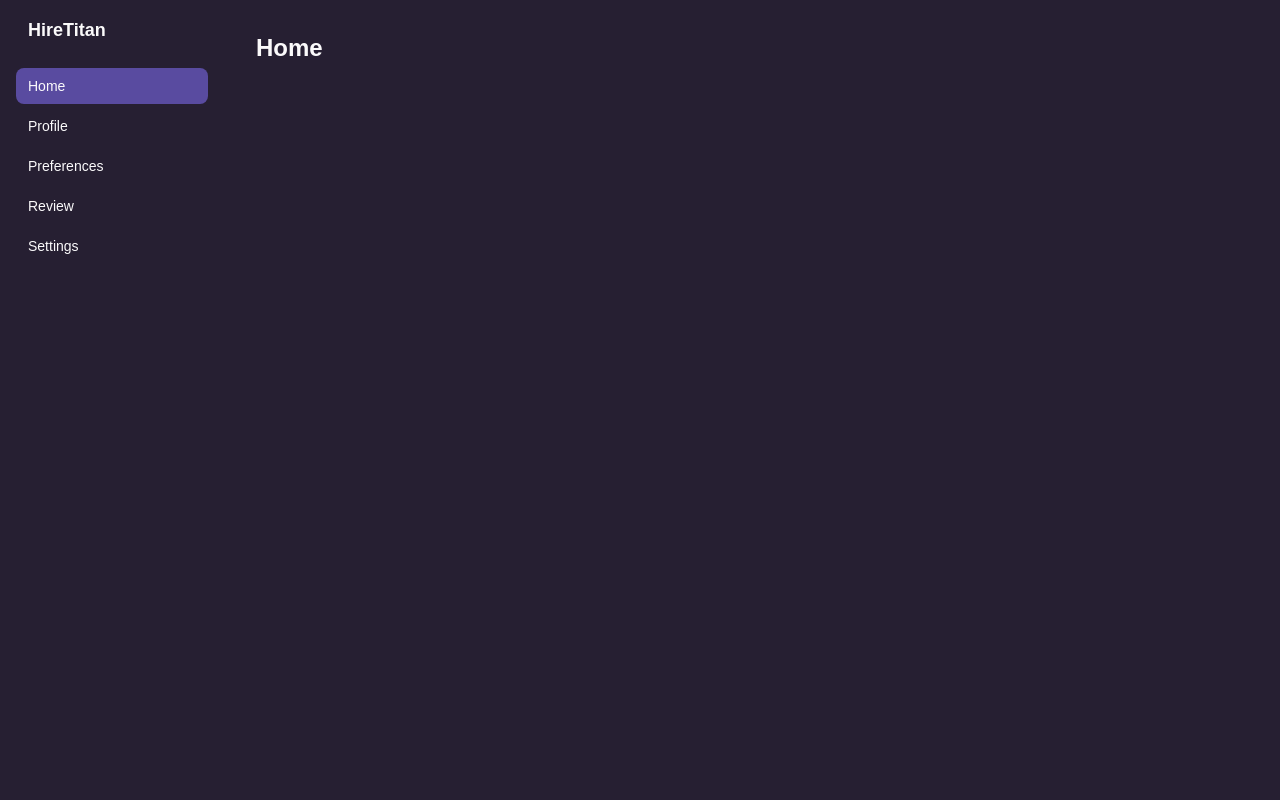
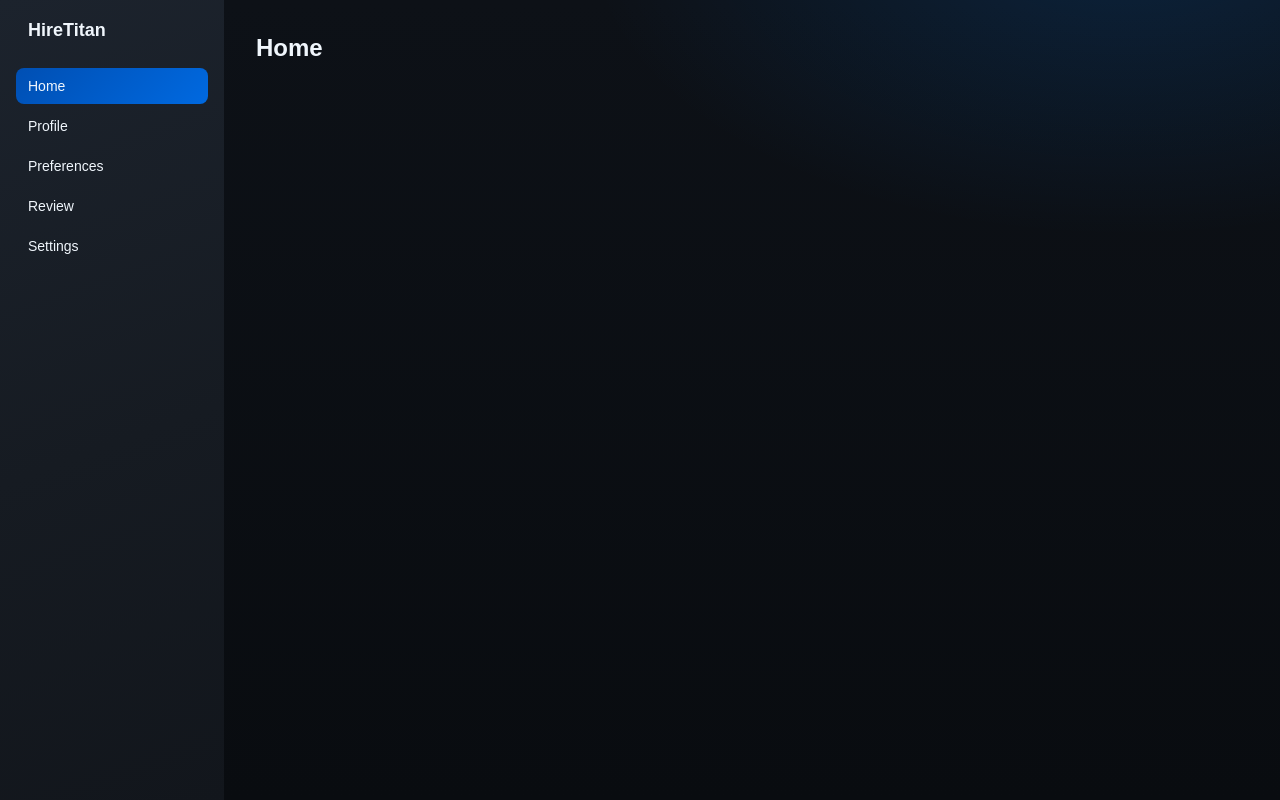
Before and after one commit to RaviprasanthR/HireTitan, a React (Vite) app in the folder frontend/: page / in a window 1280 px wide. Built offline with nearby package versions, Linux system fonts and the light colour scheme; no server answers.

Commit message:
[001-setup-and-profile - theme: obsidian and titan blue] - If applied this commit will switch the UI to the Deep Obsidian and Titan Blue palette with gradients on the page, panels and primary buttons
Co-Authored-By: Claude Sonnet 5.5 <noreply@anthropic.com>

```diff
--- a/frontend/src/theme/theme.css
+++ b/frontend/src/theme/theme.css
@@ -3,17 +3,24 @@
 :root {
   color-scheme: dark;
 
-  --ht-background: #261f32;
-  --ht-surface: #41394f;
-  --ht-divider: #625d73;
-  --ht-muted: #86819e;
-  --ht-muted-small: #938eab;
-  --ht-primary: #594ba0;
-  --ht-accent: #a99ce6;
-  --ht-text: #fbfafb;
-  --ht-success: #5fc9a0;
-  --ht-warning: #e0b25a;
-  --ht-danger: #e07a8a;
+  /* Deep Obsidian, Steel Grey, Titan Blue, Slate Muted, Ice White. Titan Blue is the
+     accent; button fills use a darker blue so Ice White text keeps 4.5:1. */
+  --ht-background: #0d1117;
+  --ht-surface: #161b22;
+  --ht-divider: #30363d;
+  --ht-muted: #8b949e;
+  --ht-muted-small: #8b949e;
+  --ht-primary: #0060cc;
+  --ht-accent: #007fff;
+  --ht-text: #f0f6fc;
+  --ht-success: #3fb950;
+  --ht-warning: #d29922;
+  --ht-danger: #f85149;
+  --ht-on-primary: var(--ht-text);
+  --ht-gradient-page: radial-gradient(900px 500px at 88% -8%, rgb(0 127 255 / 0.16), transparent 60%),
+    linear-gradient(180deg, #0d1117 0%, #090c10 100%);
+  --ht-gradient-surface: linear-gradient(160deg, #1c232d 0%, #161b22 55%, #12161c 100%);
+  --ht-gradient-primary: linear-gradient(135deg, #004fb3 0%, #0069e0 100%);
 
   /* shadcn variables */
   --background: var(--ht-background);
@@ -23,7 +30,7 @@
   --popover: var(--ht-surface);
   --popover-foreground: var(--ht-text);
   --primary: var(--ht-primary);
-  --primary-foreground: var(--ht-text);
+  --primary-foreground: var(--ht-on-primary);
   --secondary: var(--ht-surface);
   --secondary-foreground: var(--ht-text);
   --muted: var(--ht-surface);
@@ -37,7 +44,7 @@
   --sidebar: var(--ht-surface);
   --sidebar-foreground: var(--ht-text);
   --sidebar-primary: var(--ht-primary);
-  --sidebar-primary-foreground: var(--ht-text);
+  --sidebar-primary-foreground: var(--ht-on-primary);
   --sidebar-accent: var(--ht-divider);
   --sidebar-accent-foreground: var(--ht-text);
   --sidebar-border: var(--ht-divider);
@@ -53,3 +60,23 @@
   --color-warning: var(--ht-warning);
   --color-danger: var(--ht-danger);
 }
+
+/* Gradients: page glow, panels and primary actions. Text keeps AA contrast on every stop. */
+body {
+  background: var(--ht-gradient-page) fixed;
+  background-color: var(--ht-background);
+  min-height: 100vh;
+}
+.bg-background {
+  background: transparent;
+}
+.bg-surface {
+  background-image: var(--ht-gradient-surface);
+}
+.bg-primary {
+  background-image: var(--ht-gradient-primary);
+  color: var(--ht-on-primary);
+}
+.bg-primary:hover {
+  filter: brightness(1.12);
+}
--- a/frontend/src/theme/tokens.ts
+++ b/frontend/src/theme/tokens.ts
@@ -1,16 +1,16 @@
 /** The colour palette (architecture §10). theme.css repeats these as CSS variables. */
 export const tokens = {
-  background: '#261f32',
-  surface: '#41394f',
-  divider: '#625d73',
-  muted: '#86819e',
-  mutedSmall: '#938eab',
-  primary: '#594ba0',
-  accent: '#a99ce6',
-  text: '#fbfafb',
-  success: '#5fc9a0',
-  warning: '#e0b25a',
-  danger: '#e07a8a',
+  background: '#0d1117',
+  surface: '#161b22',
+  divider: '#30363d',
+  muted: '#8b949e',
+  mutedSmall: '#8b949e',
+  primary: '#0060cc',
+  accent: '#007fff',
+  text: '#f0f6fc',
+  success: '#3fb950',
+  warning: '#d29922',
+  danger: '#f85149',
 } as const
 
 function channel(value: number): number {
```
Also changed, not shown: 1 other file (tests, documents, lock files or other folders).
